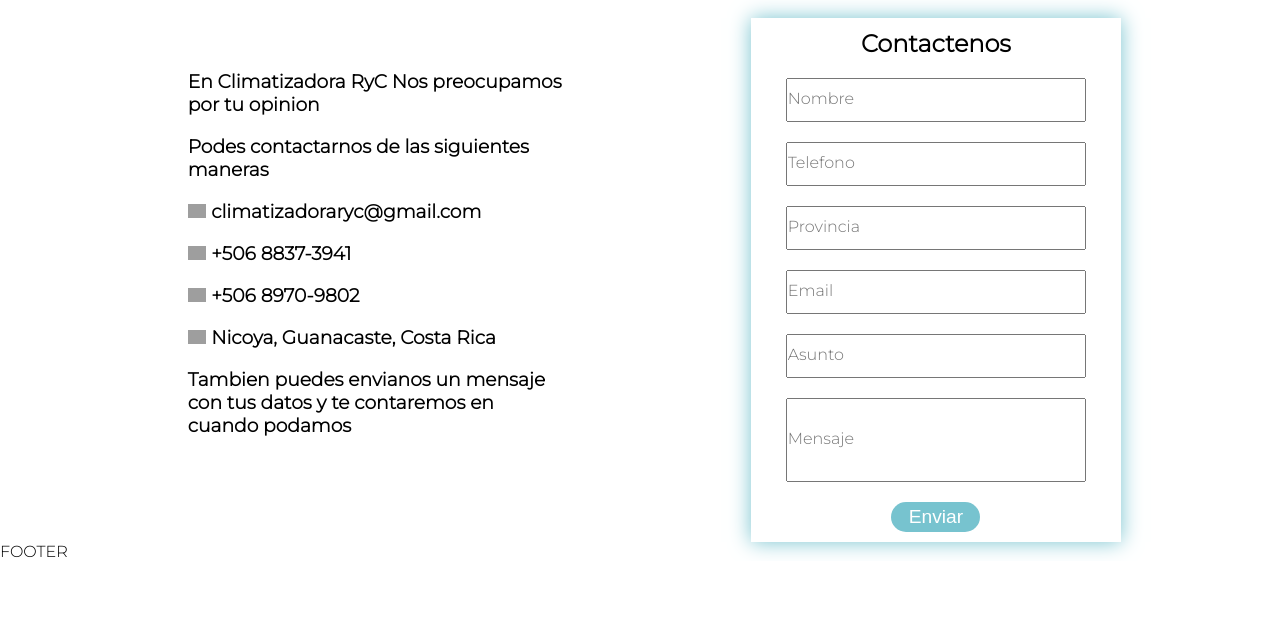
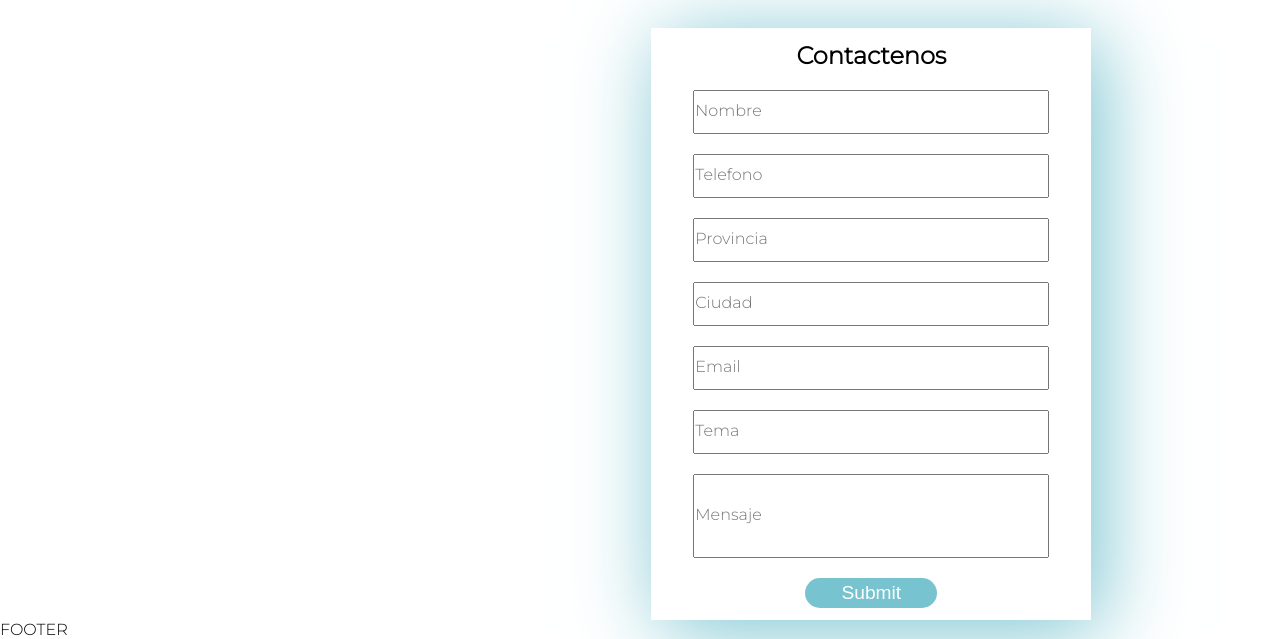
Before and after one commit to dian7875/LandingPagePR3, a plain HTML site: page index.html in a window 1280 px wide. Shown: the part 2460-3099 px from the top of the page. Before the commit the page ends 3021 px from the top, so only its background shows below. Drawn offline with nearby package versions, Linux system fonts and the light colour scheme; grey boxes are pictures that could not be loaded.

Commit message:
Dian Change

```diff
--- a/JS/main.js
+++ b/JS/main.js
@@ -9,22 +9,6 @@ window.addEventListener("load", function (event) {
       this.document.getElementById("Mail").innerText = RYC.Correo;
       const LogoRYC = document.getElementById("Logo");
       LogoRYC.src = RYC.Logo;
-      this.document.getElementById("Contac").innerHTML = `
-      <h3>En ${RYC.companyName} Nos preocupamos por tu opinion</h3>
-      <br>
-      <h3>Podes contactarnos de las siguientes maneras</h3>
-      <br>
-      <h3><img class="Icon" src="https://cdn-icons-png.flaticon.com/128/480/480321.png"> ${RYC.Correo}</h3>
-      <br>
-      <h3><img class="Icon" src="https://cdn-icons-png.flaticon.com/128/597/597177.png"> ${RYC.Tel}</h3>
-      <br>
-      <h3><img class="Icon" src="https://cdn-icons-png.flaticon.com/128/733/733585.png"> ${RYC.Tel2}</h3>
-      <br>
-      <h3><img class="Icon" src="https://cdn-icons-png.flaticon.com/128/535/535239.png"> ${RYC.Direction}</h3>
-      <br>
-      <h3>Tambien puedes envianos un mensaje con tus datos y te contaremos en cuando podamos</h3>
-      `
-
       //Servicios de RYC
       const servContainer = document.getElementById("Serv");
       RYC.servicios.forEach((servicio) => {
@@ -72,8 +56,6 @@ window.addEventListener("load", function (event) {
         ServiceCard.appendChild(serviceContainer);
         servContainer.appendChild(ServiceCard);
       });
-      //Fin de los servicios
-      //Carrusel de imagenes de proyectos
       RYC.carrusel.forEach(carrusel => {
         const imagen = document.createElement("img");
         imagen.src = carrusel.img;
@@ -82,7 +64,9 @@ window.addEventListener("load", function (event) {
       })
 
     });
-    //Fin de imagenes de proyectos
+
+
+ ;
 
 
 });
--- a/css/Style.css
+++ b/css/Style.css
@@ -16,6 +16,7 @@ body {
   grid-template-areas:
     "HEAD HEAD HEAD HEAD"
     "NAV NAV NAV NAV"
+    "SPON SPON SPON SPON"
     "DESC DESC DESC DESC"
     "GALL GALL GALL GALL"
     "MAIN MAIN MAIN MAIN"
@@ -117,13 +118,31 @@ body {
   background-image: url('https://cdn-icons-png.flaticon.com/512/174/174879.png');
 }
 
-/*Descripcion de la empresa*/
+.Rela {
+  grid-area: SPON;
+}
+
+
+
 .Desc {
   grid-area: DESC;
 }
 
 
-/*Galeria de proyectos y demas*/
+
+.C {
+  grid-area: CONT;
+}
+
+.F {
+  grid-area: FOOT;
+  width: 100%;
+
+}
+
+.DirL{
+  display: flex;
+}
 .Gallery {
   display: flex;
   flex-direction: column;
@@ -165,8 +184,6 @@ body {
   height: auto;
   box-shadow: 0 0 30px #77c3cf;
 }
-
-/*Servicios*/
 #Services {
   grid-area: MAIN;
   padding-top: 2%;
@@ -243,8 +260,6 @@ body {
   display: flex;
   flex-direction: row-reverse;
 }
-
-/*Formulario de ayuda*/
 .Help {
   width: 70%;
   height: auto;
@@ -256,7 +271,7 @@ body {
   flex-direction: column;
   gap: 20px;
   align-items: center;
-  box-shadow: 0 0 20px var(--blue);
+  box-shadow: 10px 10px 80px var(--blue);
 }
 
 .FormCont{
@@ -301,27 +316,3 @@ font-family: 'Montserrat', sans-serif;
     border-radius: 20px;
     cursor: pointer;
 }
-
-/*Contactos*/
-.C {
-  grid-area: CONT;
-  width: 100%;
-  display: flex;
-  align-items: center;
-  justify-content: center;
-}
-#Contac{
-width: 50%;
-display: flex;
-flex-direction: column;
-}
-.Icon{
-  width: 5%;
-}
-
-
-/*Footer*/
-.F {
-  grid-area: FOOT;
-  width: 100%;
-}
--- a/index.html
+++ b/index.html
@@ -7,7 +7,6 @@
   <link rel="stylesheet" href="./css/Style.css" />
   <link href="https://fonts.googleapis.com/css2?family=Montserrat:wght@300&display=swap" rel="stylesheet" />
   <link rel="icon" href="./Asset/RYCLOG.png" type="image/x-icon">
-  <script src="https://code.jquery.com/jquery-3.6.0.min.js"></script>
   <title>CLimatizadora R Y C</title>
 </head>
 
@@ -34,7 +33,6 @@
         rel="noopener"><span class="N-V">FB</span></a>
     </div>
   </header>
-
   <nav class="N">
     <img id="Logo" src="" alt="">
     <ul class="Nav-list">
@@ -57,32 +55,29 @@
     <div id="Serv">
     </div>
   </main>
-
-  <span class="Help">
+  <span id="Contac" class="Help">
     <h2>Contactenos</h2>
     <span class="FormCont">
-      <form class="InfoBox" action="#">
+      <form class="InfoBox" action="">
         <span class="DataCliente">
           <input placeholder="Nombre" required />
           <input placeholder="Telefono" required />
           <input placeholder="Provincia" required />
+          <input placeholder="Ciudad" required />
           <input placeholder="Email" required />
-          <input placeholder="Asunto" required />
+          <input placeholder="Tema" required />
           <input id="Mensaje" placeholder="Mensaje" />
-          <button class="formBtn" type="submit">Enviar</button>
         </span>
       </form>
     </span>
+    <button class="formBtn" type="submit">Submit</button>
   </span>
-  <aside class="C">
-    <span id="Contac">
-    </span>
-  </aside>
 
 
+
+  <aside class="C">ESPACIO DE CONTACTOS</aside>
   <footer class="F">FOOTER</footer>
 </body>
-
 <script src="./JS/main.js"></script>
 
 </html>
```
